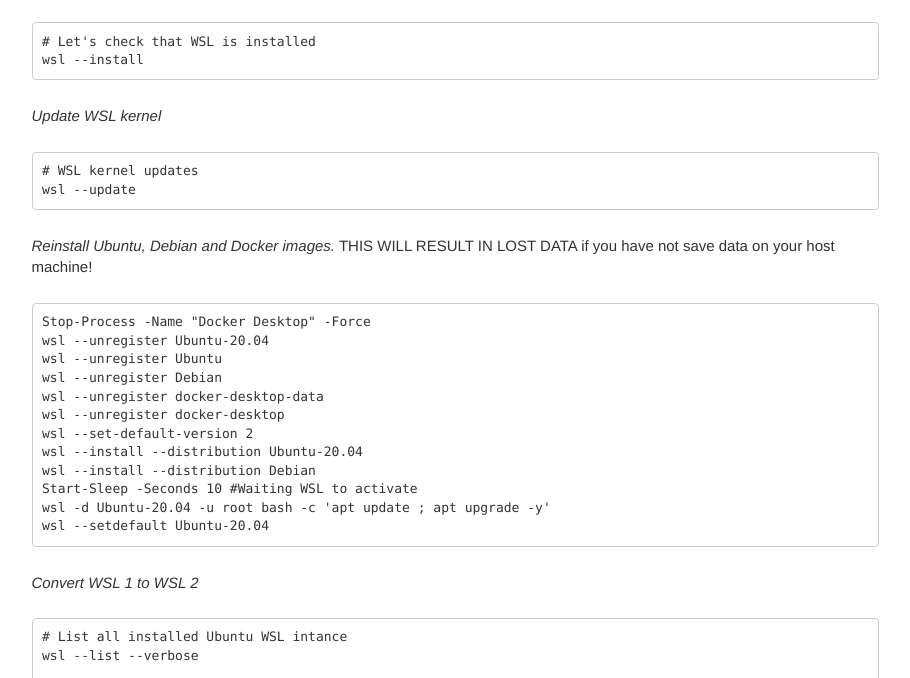
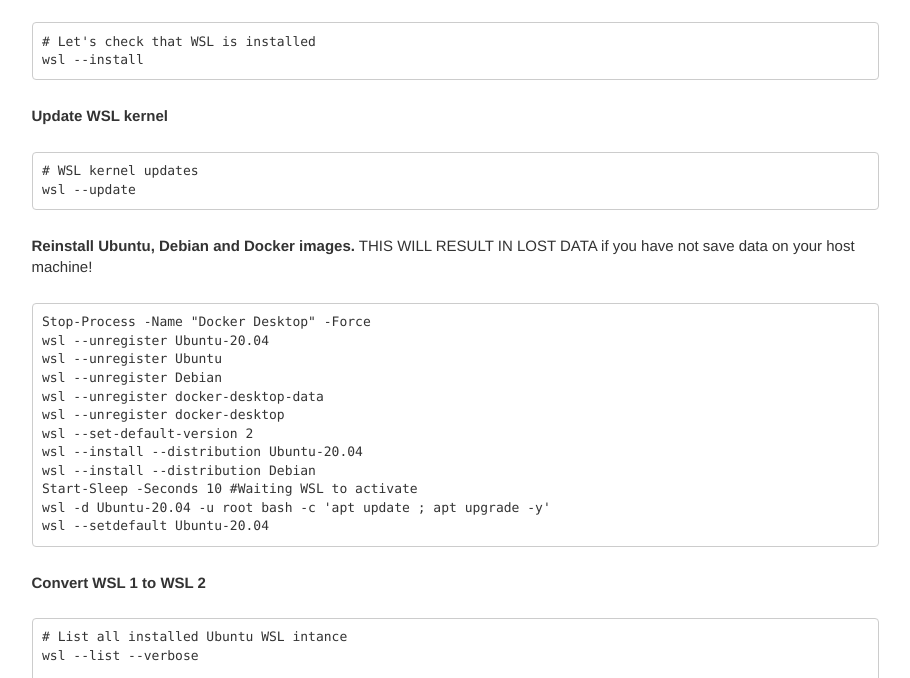
Before and after one commit to tkohonen/tkohonen.github.io, a Jekyll site: the page built from Windows_11_WSL.md, in a window 1280 px wide. Shown: the part 3792-4470 px from the top of the page, without its empty margins (331-1241 px from the left). Built offline with Jekyll 4.4.1, drawn with Linux system fonts in a browser that asks for light colours; our own code applies the rules of GitHub Pages for plain Markdown files; comment, search, counter and statistics services are not loaded.

Commit message:
WSL update bold

````diff
--- a/Windows_11_WSL.md
+++ b/Windows_11_WSL.md
@@ -127,13 +127,13 @@ Enable-WindowsOptionalFeature -Online -FeatureName Microsoft-Hyper-V -All
 wsl --install
 ```
 
-*Update WSL kernel*
+**Update WSL kernel**
 ```
 # WSL kernel updates
 wsl --update
 ```
 
-*Reinstall Ubuntu, Debian and Docker images.* THIS WILL RESULT IN LOST DATA if you have not save data on your host machine!
+**Reinstall Ubuntu, Debian and Docker images.** THIS WILL RESULT IN LOST DATA if you have not save data on your host machine!
 ```
 Stop-Process -Name "Docker Desktop" -Force
 wsl --unregister Ubuntu-20.04
@@ -149,7 +149,7 @@ wsl -d Ubuntu-20.04 -u root bash -c 'apt update ; apt upgrade -y'
 wsl --setdefault Ubuntu-20.04
 ```
 
-*Convert WSL 1 to WSL 2*
+**Convert WSL 1 to WSL 2**
 ```
 # List all installed Ubuntu WSL intance
 wsl --list --verbose
````
